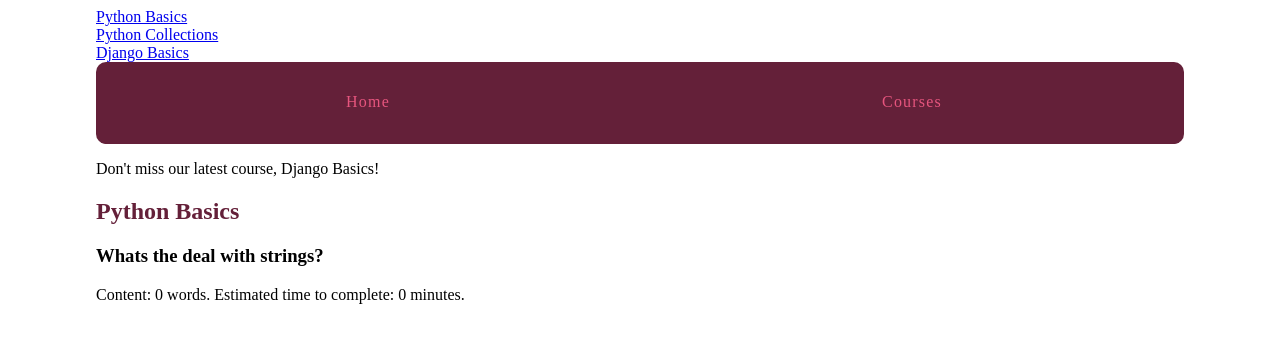
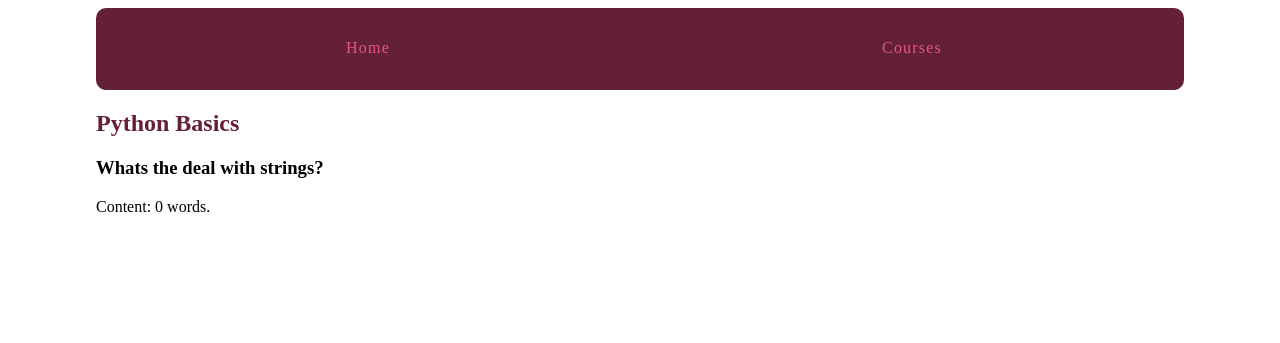
Before and after one commit to case112/Python_TH, a Django app: page /courses/1/1 in a window 1280 px wide. Shown: the top 343 px of the page. Run offline with Django 3.2, Linux system fonts and the light colour scheme; data comes from the database, SQL or seed files in the repository; both versions use the stored data as it was after the commit.

Commit message:
Revert "Added new custom templates and filters."
This reverts commit 821a9bd6a984457edc7e83fb77afb34eee7d38e9.

```diff
--- a/_Django/Django_basics/learning_site/courses/templates/courses/course_detail.html
+++ b/_Django/Django_basics/learning_site/courses/templates/courses/course_detail.html
@@ -1,12 +1,12 @@
 {% extends "layout.html" %}
-{% load humanize course_extras %}
+{% load humanize %}
 
 {% block title %}{{ course.title }}{% endblock %}
 
 {% block content %}
 <article>
 	<h2>{{ course.title }}</h2>
-	{{ course.description|markdown_to_html }}
+	{{ course.description }}
 
 	<p>There are {{ course.step_set.count|apnumber }} step{{ course.step_set.count|pluralize }} in this course: {{ course.step_set.all|join:", " }}</p>
 
--- a/_Django/Django_basics/learning_site/courses/templates/courses/course_nav.html
+++ /dev/null
@@ -1,3 +0,0 @@
-{% for course in courses %}
-	<div><a href="{% url 'courses:detail' pk=course.pk %}">{{ course.title }}</a></div>
-{% endfor %}
--- a/_Django/Django_basics/learning_site/courses/templates/courses/step_detail.html
+++ b/_Django/Django_basics/learning_site/courses/templates/courses/step_detail.html
@@ -1,5 +1,4 @@
 {% extends "layout.html" %}
-{% load course_extras %}
 
 {% block title %}{{ step.title }} - {{ step.course.title }}{% endblock %}
 
@@ -8,8 +7,7 @@
 	<h2><a href="{% url 'courses:detail' pk=step.course.pk %}">{{ step.course.title }}</a></h2>
 	<h3>{{ step.title }}</h3>
 	{% with con=step.content %}
-		{{ con|linebreaks }} Content: {{ con|wordcount }} words. Estimated time to complete:
-		{{ con|wordcount|time_estimate }} minute{{ con|wordcount|time_estimate|pluralize }}.
+		{{ con|linebreaks }} Content: {{ con|wordcount }} words.
 	{% endwith %}
 
 
--- a/_Django/Django_basics/learning_site/courses/templatetags/course_extras.py
+++ /dev/null
@@ -1,34 +0,0 @@
-from django import template
-from django.utils.safestring import mark_safe
-
-import markdown2
-
-from courses.models import Course
-
-
-register = template.Library()
-
-@register.simple_tag
-def newest_course():
-	'''Gets the most recent course that was added to the library'''
-	return Course.objects.latest('created_at')
-
-@register.inclusion_tag('courses/course_nav.html')
-def nav_courses_list():
-	'''Returns dictionary of courses to display as navigation pane'''
-	courses = Course.objects.all()
-	return {'courses': courses}
-
-@register.filter('time_estimate')
-def time_estimate(word_count):
-	'''Estimates the number of minutes it will take to complete
-	a step based on the passed in wordcount
-	'''
-	minutes = round(word_count/20)
-	return minutes
-
-@register.filter('markdown_to_html')
-def markdown_to_html(markdown_text):
-	'''Converts makrdown text to HTML'''
-	html_body = markdown2.markdown(markdown_text)
-	return mark_safe(html_body)
--- a/_Django/Django_basics/learning_site/courses/views.py
+++ b/_Django/Django_basics/learning_site/courses/views.py
@@ -5,9 +5,7 @@ from .models import Course, Step
 # Create your views here.
 def course_list(request):
 	courses = Course.objects.all()
-	email = 'questions@learning_site.com'
-	return render(request, 'courses/course_list.html', {'courses' : courses,
-														'email' : email })
+	return render(request, 'courses/course_list.html', {'courses' : courses})
 
 
 def course_detail(request, pk):
--- a/_Django/Django_basics/learning_site/templates/layout.html
+++ b/_Django/Django_basics/learning_site/templates/layout.html
@@ -1,5 +1,4 @@
 {% load static from staticfiles %}
-{% load course_extras %}
 
 <!doctype html>
 <html>
@@ -11,13 +10,12 @@
 
 	<body>
 		<div class="site-container">
-			<div>{% nav_courses_list %}</div>
 			<nav>
 				<a href="{% url 'views.hello_world' %}">Home</a>
 				<a href="{% url 'courses:list' %}">Courses</a>
 			</nav>
 
-		<p>Don't miss our latest course, {% newest_course %}!</p>
+
 		{% block content %} {% endblock %}
 		</div>
 	</body>
```
Also changed, not shown: _Django/Django_basics/customizing_templates_cheatsheet.py (+5 -17 lines), _Django/Django_basics/learning_site/courses/templates/courses/course_list.html (+1 -10 lines), _Django/Django_basics/learning_site/courses/templatetags/__init__.py (deleted), _Django/Django_basics/learning_site/db.sqlite3.
